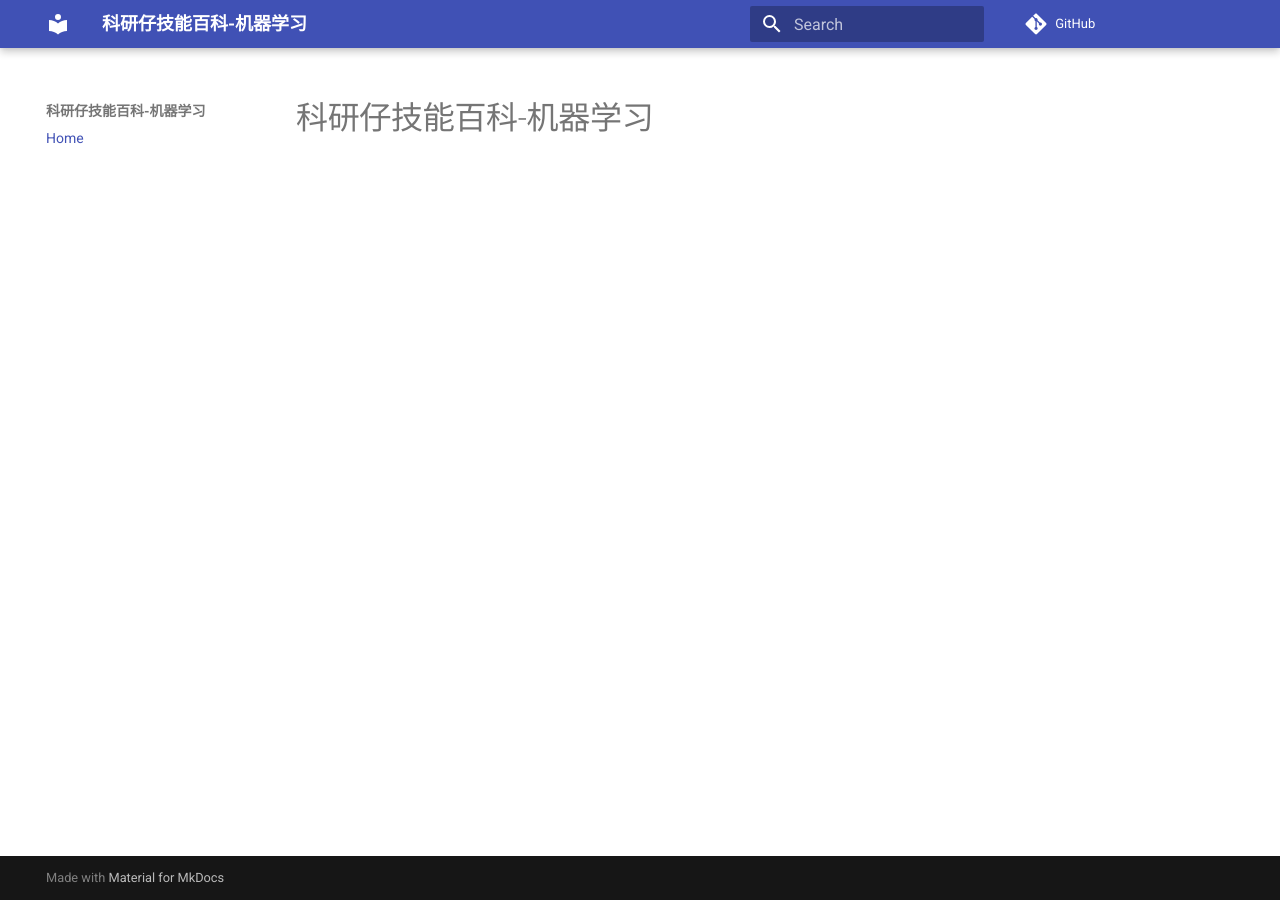
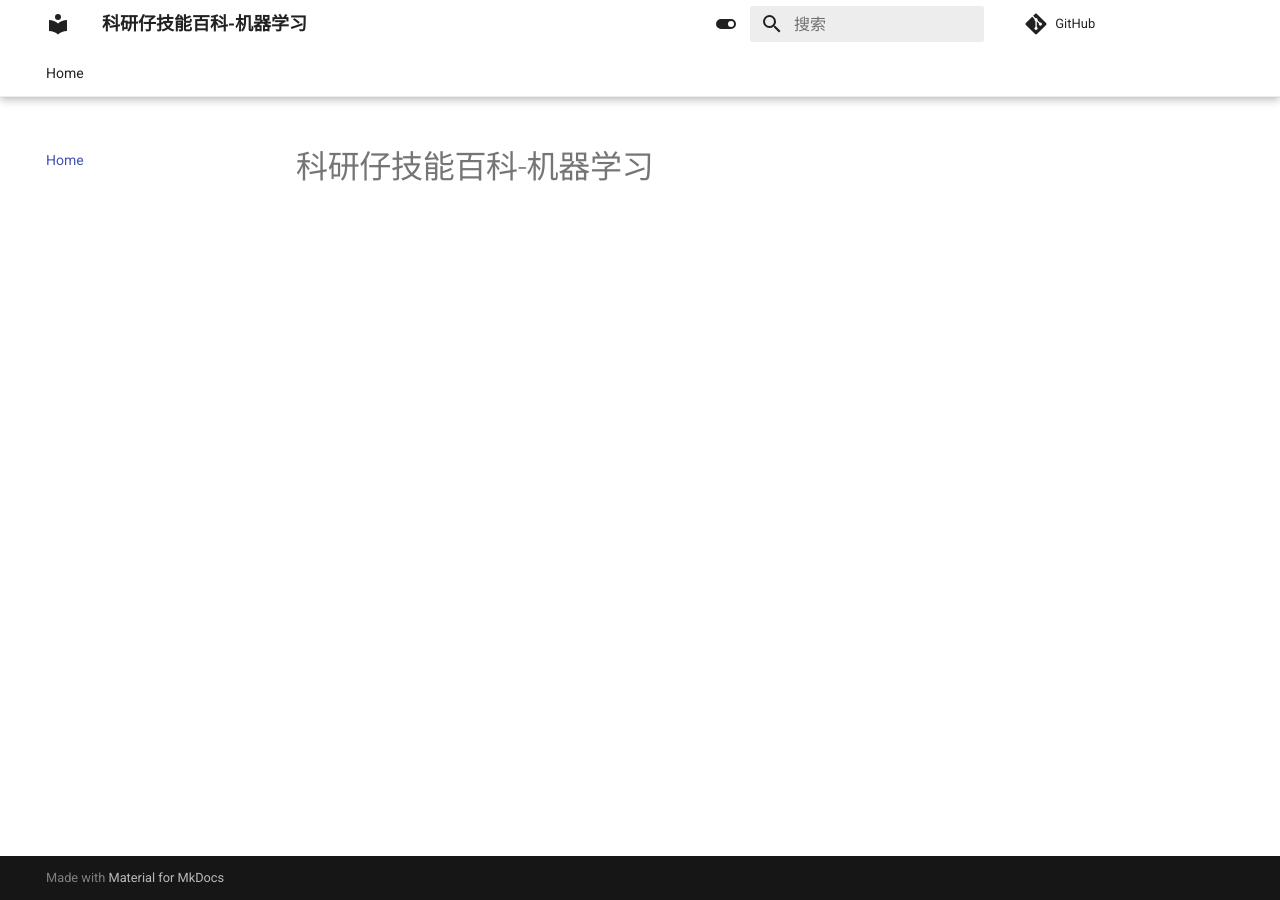
Before and after one commit to kyzjnbk/kyzjnbk-ml, an MkDocs documentation site: the page built from docs/index.md, in a window 1280 px wide. Built offline with MkDocs 1.6.1 and Material for MkDocs 9.7.7, drawn with Linux system fonts in a browser that asks for light colours; comment, search, counter and statistics services are not loaded.

Commit message:
update theme

```diff
--- a/mkdocs.yml
+++ b/mkdocs.yml
@@ -1,15 +1,93 @@
 site_name: 科研仔技能百科-机器学习
+repo_url: https://github.com/kyzjnbk/kyzjnbk-ml
 
 nav:
     - Home: index.md
 
-repo_url: https://github.com/kyzjnbk/kyzjnbk-ml
-theme:
+
+theme: # https://squidfunk.github.io/mkdocs-material/getting-started/
     name: material
-extra:
-    version: 0.1
+    language: zh # 中文，解决中文搜索问题
+    features:
+        - content.code.annotate
+        # - content.tabs.link
+        # - header.autohide
+        # - navigation.expand
+        - navigation.indexes
+        # - navigation.instant
+        # - navigation.sections
+        - navigation.tabs
+        - navigation.tabs.sticky
+        - navigation.top
+        - navigation.tracking
+        - search.highlight
+        - search.share
+        - search.suggest
+        - toc.follow
+        # - toc.integrate
+    font:
+        text: Roboto
+        code: Roboto Mono
+    palette:
+      - scheme: default
+        primary: white
+        accent: white
+        toggle:
+            icon: material/toggle-switch
+            name: Switch to dark mode
 
+      - scheme: slate
+        primary: black
+        accent: black
+        toggle:
+            icon: material/toggle-switch-off-outline
+            name: Switch to light mode
+        # primary: white
+
+# Extensions
 markdown_extensions:
+    - abbr
     - admonition
     - attr_list
     - def_list
+    - footnotes
+    - meta
+    - md_in_html
+    - wikilinks:
+        base_url: ./
+        end_url: .md
+    - toc:
+        permalink: true
+    - pymdownx.arithmatex:
+        generic: true
+    - pymdownx.betterem:
+        smart_enable: all
+    - pymdownx.caret
+    - pymdownx.details
+    - pymdownx.emoji:
+        emoji_generator: !!python/name:materialx.emoji.to_svg
+        emoji_index: !!python/name:materialx.emoji.twemoji
+    - pymdownx.highlight:
+        anchor_linenums: true
+    - pymdownx.inlinehilite
+    - pymdownx.keys
+    - pymdownx.magiclink:
+        repo_url_shorthand: true
+        user: squidfunk
+        repo: mkdocs-material
+    - pymdownx.mark
+    - pymdownx.smartsymbols
+    - pymdownx.superfences
+    - pymdownx.tabbed:
+        alternate_style: true
+    - pymdownx.tasklist:
+        custom_checkbox: true
+    - pymdownx.tilde
+
+extra_javascript:
+    - https://cdn.jsdelivr.net/npm/mathjax@3/es5/tex-mml-chtml.js
+
+plugins:
+    - search
+    - mkdocs-video # https://github.com/soulless-viewer/mkdocs-video
+    - git-revision-date-localized # https://github.com/timvink/mkdocs-git-revision-date-localized-plugin
```
Also changed, not shown: docs/reinforcement_learning.md (added, +5 -0 lines), docs/transfer_learning.md (added, +5 -0 lines).
